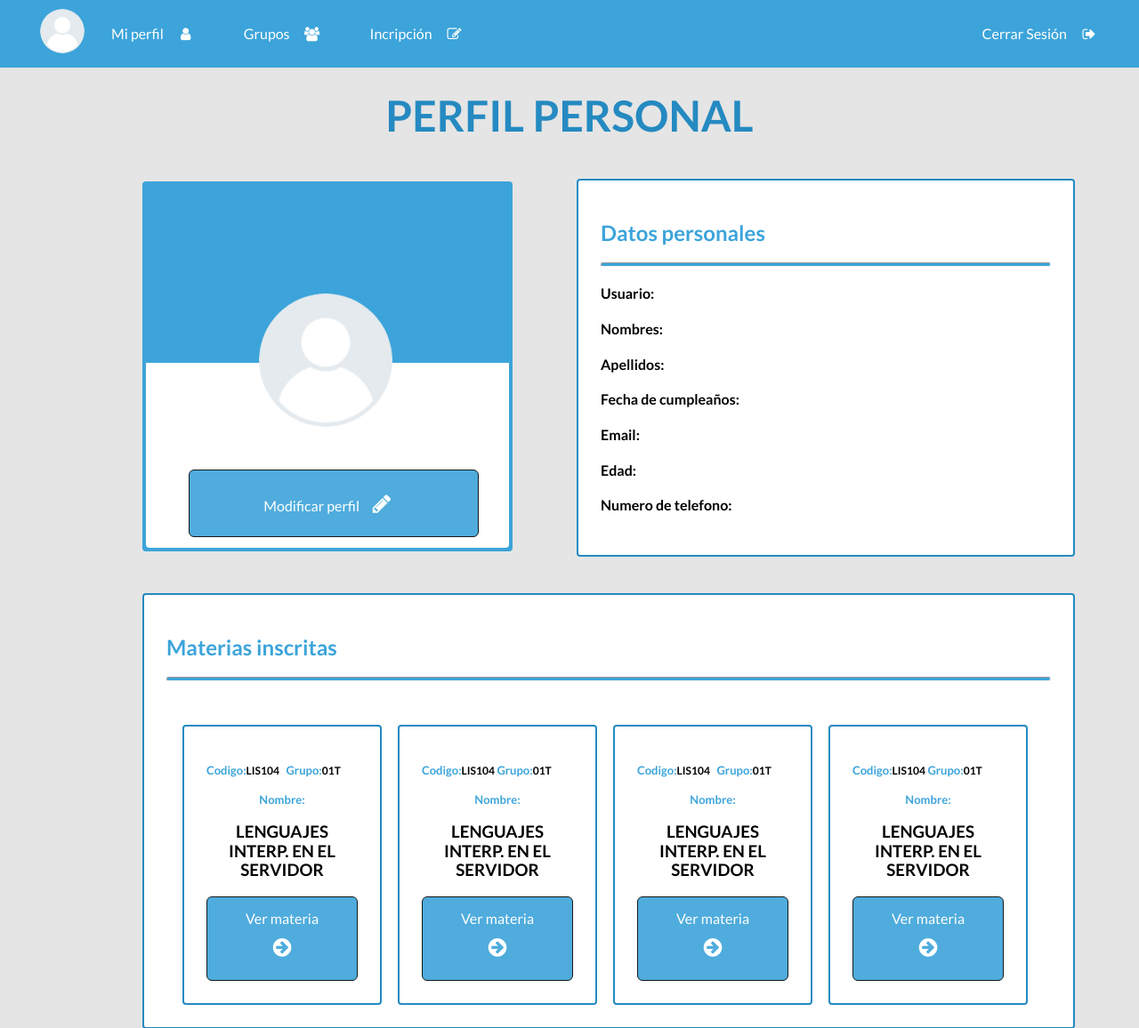
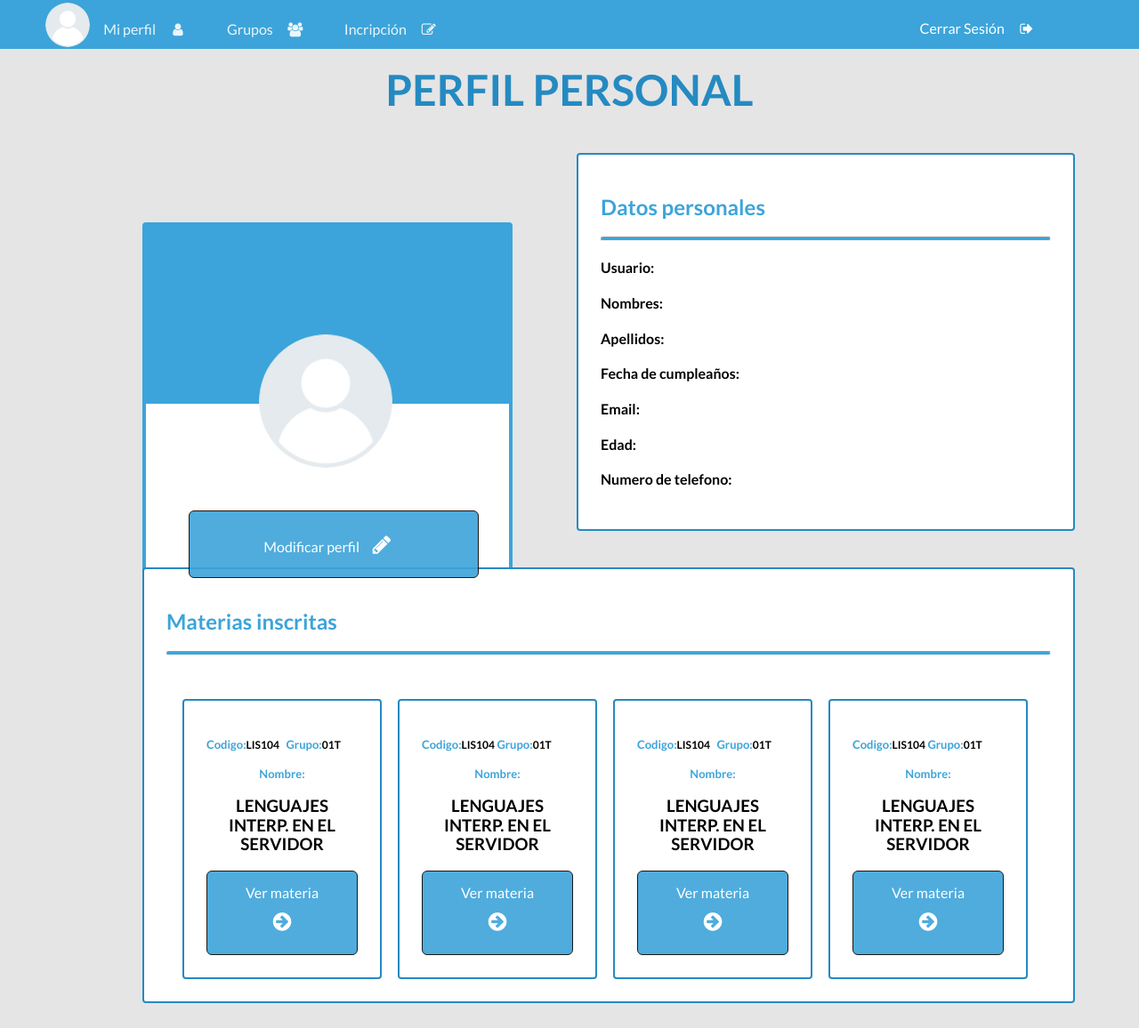
Before and after one commit to jaimenavarrete/proyecto-catedra-lis, a PHP site: page /perfil.php in a window 1280 px wide. Shown: the top 1156 px of the page at 89% size. Run offline with PHP 8.4, Linux system fonts and the light colour scheme.

Commit message:
Se ha modificado el HEADER para tener vista movil y escritorio

```diff
--- a/css/styles.css
+++ b/css/styles.css
@@ -3,39 +3,142 @@
     font-family: 'Lato', Arial, sans-serif, helvetica;
  }
 
-/*Barra Menu - Header*/
+/*Barra Menu Movil - Header*/
+
+header{
+  width: 100%;
+  height: 55px;
+  background-color:#3CA4DA  ;
+  position: fixed;
+  top:0;
+  left: 0;
+  z-index: 100;
+}
+
+#navegador{
+  width: 92%;
+  margin:auto;
+}
+
+img{
+  float: left;
+}
+
+#menu-bar{
+  display: none;
+}
+
+header label{
+  float: right;
+  margin: 2px 0;
+  cursor: pointer;
+}
+
+.menu{
+  position: absolute;
+  top:55px;
+  left: 0;
+  width: 100%;
+  height: 100vh;
+  background: #3CA4DA ;
+  opacity: 0.9;
+  transition: all 0.5s;
+  transform: translateX(-100%);
+}
+
+#menu-bar:checked ~ .menu{
+transform: translateX(0%);
+}
+header #navegador{
+  display:table;
+}
 
 #navegador ul{
   list-style-type: none;
   margin:0px;
   padding:0px;
-  text-align: center;
+  text-align: justify;
   background:#3CA4DA ;
   overflow: hidden;
 }
 
 #navegador li{
-float: left;
-
+display: block;
+height: 50px;
+padding: 15px;
 }
 
 #navegador li a {
- display: block;
  color:#fff;
- text-align: center;
- padding: 20px 20px;
  text-decoration: none;
 }
 
 #navegador li a:hover{
   color: #ffffff;
 }
+  .cerrar{
+  float: right;
+  visibility: hidden;
+   }
 
-#cerrar{
-  padding-left:33em;
+   .cerrar-m{
+    visibility: visible;
+     }
+
+/*Ajuste de HEADER para escritorio*/
+
+@media (min-width:1024px){
+  .menu{
+    position: static;
+    width: auto;
+    height: auto;
+    transform:translateX(0%);
+    float: left;
+    display: flex;
+  }
+
+  #navegador li{
+    float: left;
+
+    }
+
+    #navegador .cerrar{
+      color:#fff;
+      text-decoration: none;
+      list-style-type: none;
+      margin-top:14px;
+      padding:0px;
+      text-align: center;
+      background:#3CA4DA ;
+      overflow: hidden;
+    }
+
+    header label{
+      visibility: hidden;
+    }
+
+    .menu #cerrar{
+      padding-left:33em;
+    }
+    .cerrar{
+   float: right;
+   visibility: visible;
+    }
+    .cerrar-m{
+      visibility: hidden;
+       }
 
 }
 /***********************************************************************************************************************************************/
+.contenido{
+  margin-top: 85px;
+  position: relative;
+}
+
+.contenido-p{
+  margin-top: 250px;
+  position: relative;
+}
 /* Rectangulos*/
 #rectanglep{
   margin-top: 8em;
@@ -335,8 +438,7 @@ border-radius: 4px;
   border-bottom-left-radius: 50% 50%;
   width:50px;
   height:50px;
-  margin:10px;
-  margin-left: 45px;
+  margin-top:3px;
   overflow:hidden;
 }
 /************************************************************************************************************************************************/
--- a/views/perfil.view.php
+++ b/views/perfil.view.php
@@ -10,19 +10,23 @@
     <link href="https://fonts.googleapis.com/css2?family=Lato:wght@300;400;700&family=Montserrat:wght@300;400;700&display=swap" rel="stylesheet">
 </head>
 <body id="fondo">
+<header>
 <div id="navegador">
-    <nav>
+<input type="checkbox" id="menu-bar">
+<label for="menu-bar" class="fa fa-bars icon" style="font-size:28px"></label>
+<img class="circular--squaremin" src="img/user.png" />
+<a href="login.php" class="cerrar">Cerrar Sesión<i class="fa fa-sign-out icon"></i> </a>
+    <nav class="menu">
 <ul>
-  <li><img class="circular--squaremin" src="img/user.png" /></li>
  <li><a href="perfil.php">Mi perfil<i class="fa fa-user icon"></i></a></li>
  <li><a href="grupos.php">Grupos<i class="fa fa-users icon"></i></a></li>
  <li><a href="inscripcion_materias.php">Incripción<i class="fa fa-pencil-square-o icon"></i></a></li>
- <li id="cerrar"><a href="login.php">Cerrar Sesión<i class="fa fa-sign-out icon"></i> </a></li>
+ <li class="cerrar-m"><a href="login.php">Cerrar Sesión<i class="fa fa-sign-out icon"></i> </a></li>
  </ul>
  </nav>
  </div>
-
-    <section>
+ </header>
+    <section class="contenido-p">
     <article>
     <div id="rectanglep"></div>
     <div id="rectangles">
```
Also changed, not shown: views/grupos.view.php (+12 -8 lines), views/inscripcion_materias.view.php (+10 -10 lines), views/reportes.view.php (+10 -6 lines).
